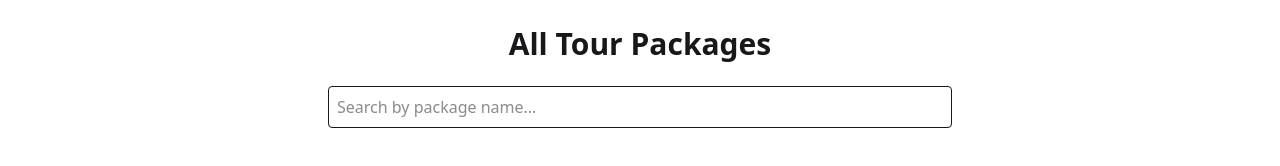
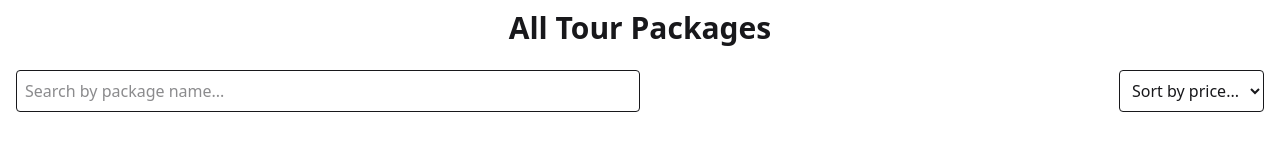
Before and after one commit to anamolhasan/tourzen-client, a React (Vite) app: page /all-package in a window 1280 px wide. Shown: the part 127-293 px from the top of the page. Built offline with nearby package versions, Linux system fonts and the light colour scheme; no server answers.

Commit message:
sort fn by all package

```diff
--- a/src/components/shared/Navbar.jsx
+++ b/src/components/shared/Navbar.jsx
@@ -12,7 +12,7 @@ const Navbar = () => {
 
   return (
     <header className="p-4 border-b bg-gradient-to-r from-gray-500 via-gray-700 to-gray-400 sticky top-0 z-50 shadow-sm">
-      <div className="container mx-auto flex justify-between items-center h-16">
+      <div className="container mx-auto flex justify-between items-center ">
         {/* Logo */}
         <Link
           to={"/"}
--- a/src/components/ui/Testimonials.jsx
+++ b/src/components/ui/Testimonials.jsx
@@ -23,7 +23,7 @@ const testimonials = [
 
 const Testimonials = () => {
   return (
-    <section className="py-12 bg-gray-50">
+    <section className="py-12 ">
       <div className="container mx-auto px-4 max-w-4xl">
         <h2 className="text-3xl font-bold text-center mb-8">💬 What Our Customers Say</h2>
         <div className="space-y-6">
--- a/src/pages/allPackages/AllPackages.jsx
+++ b/src/pages/allPackages/AllPackages.jsx
@@ -5,9 +5,10 @@ const AllPackages = () => {
   const [allTourPackage, setAllTourPackage] = useState([]);
   const [loading, setLoading] = useState(true);
   const [searchTerm, setSearchTerm] = useState("");
+  const [sortOption, setSortOption] = useState(""); // নতুন state
 
   useEffect(() => {
-    fetch(`${import.meta.env.VITE_API_URL}/tours`) // তোমার API URL
+    fetch(`${import.meta.env.VITE_API_URL}/tours`)
       .then((res) => res.json())
       .then((data) => {
         setAllTourPackage(data);
@@ -16,13 +17,20 @@ const AllPackages = () => {
       .catch(() => setLoading(false));
   }, []);
 
-  // searchTerm দিয়ে নাম ফিল্টার করা হচ্ছে (case-insensitive)
-  const filteredPackages = allTourPackage.filter((pkg) =>
+  // প্রথমে search filter
+  let filteredPackages = allTourPackage.filter((pkg) =>
     pkg.name.toLowerCase().includes(searchTerm.toLowerCase())
   );
 
+  // তারপর sort
+  if (sortOption === "lowToHigh") {
+    filteredPackages = [...filteredPackages].sort((a, b) => a.price - b.price);
+  } else if (sortOption === "highToLow") {
+    filteredPackages = [...filteredPackages].sort((a, b) => b.price - a.price);
+  }
+
   if (loading) {
-    return <p>Loading...</p>; // তোমার loading কম্পোনেন্ট বা স্পিনার
+    return <p>Loading...</p>;
   }
 
   return (
@@ -30,7 +38,8 @@ const AllPackages = () => {
       <div className="text-center py-10">
         <h1 className="text-3xl font-bold mb-6">All Tour Packages</h1>
 
-        {/* Search input */}
+       <div className="flex gap-10 justify-between">
+           {/* Search input */}
         <input
           type="text"
           placeholder="Search by package name..."
@@ -38,9 +47,21 @@ const AllPackages = () => {
           value={searchTerm}
           onChange={(e) => setSearchTerm(e.target.value)}
         />
+
+        {/* Sort dropdown */}
+        <select
+          className=" p-2 mb-4 border rounded ml-4 dark:bg-black"
+          value={sortOption}
+          onChange={(e) => setSortOption(e.target.value)}
+        >
+          <option value="">Sort by price...</option>
+          <option value="lowToHigh">Low to High</option>
+          <option value="highToLow">High to Low</option>
+        </select>
+       </div>
       </div>
 
-      {/* প্যাকেজের লিস্ট দেখানো */}
+      {/* প্যাকেজ লিস্ট */}
       <div className="grid grid-cols-1 md:grid-cols-2 lg:grid-cols-3 gap-6">
         {filteredPackages.length > 0 ? (
           filteredPackages.map((singlePackage) => (
@@ -50,7 +71,7 @@ const AllPackages = () => {
           ))
         ) : (
           <div className="col-span-1 md:col-span-2 lg:col-span-3">
-            <p className="text-center border rounded-md  text-2xl  py-10   shadow-lg">
+            <p className="text-center border rounded-md text-2xl py-10 shadow-lg">
               🛑 কোনো প্যাকেজ পাওয়া যায়নি
             </p>
           </div>
```
